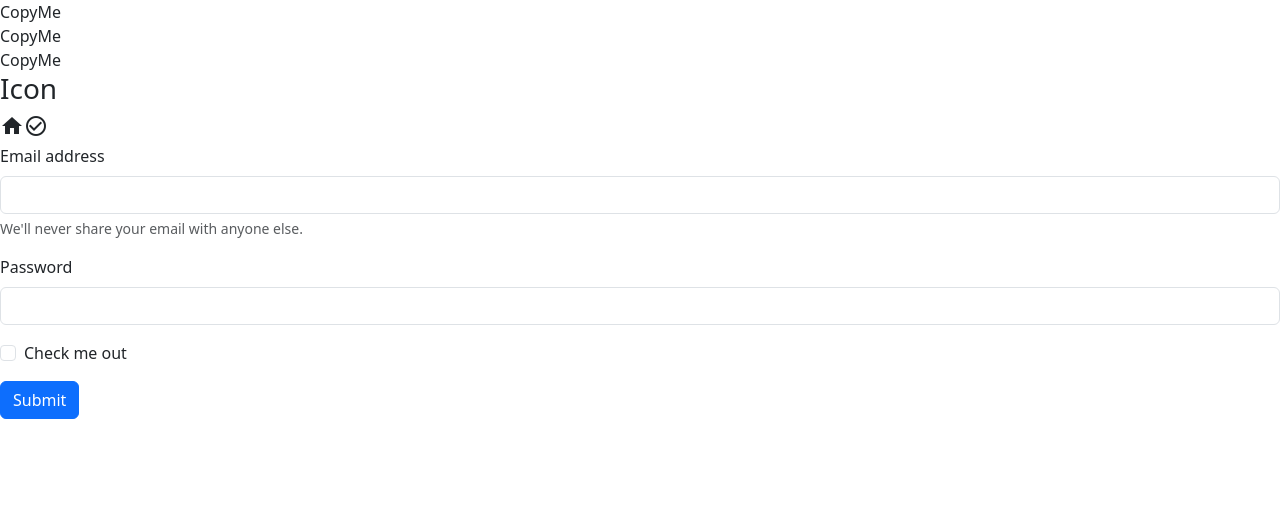
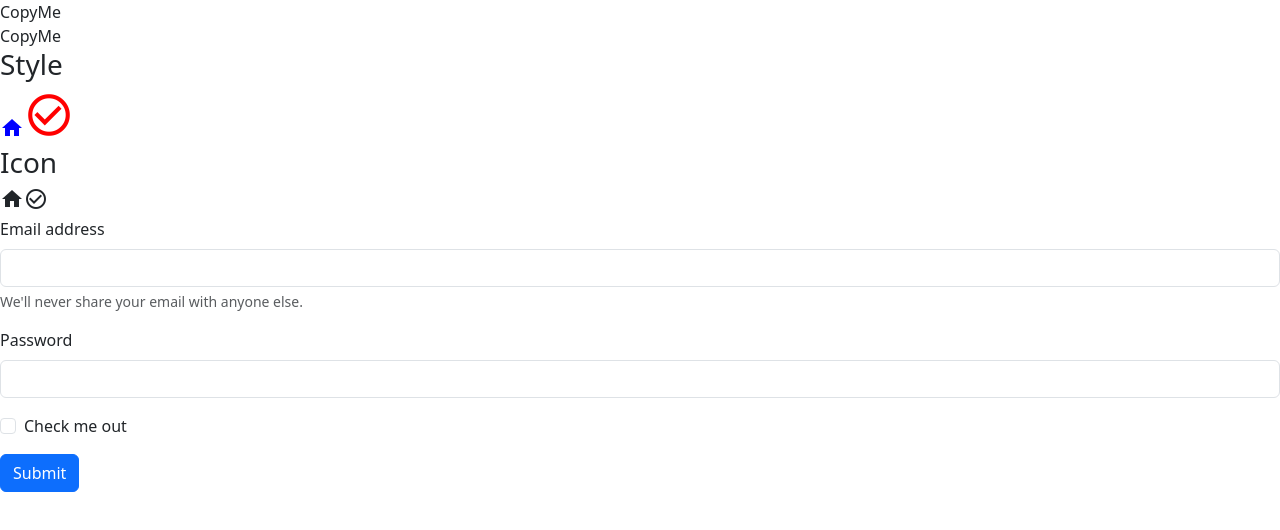
Before and after one commit to y55mun/rcp, a React (Create React App) app in the folder ch03/ch03_1/: page / in a window 1280 px wide. Shown: the top 530 px of the page. Built offline with nearby package versions, Linux system fonts and the light colour scheme.

Commit message:
스타일 객체 설정

```diff
--- a/ch03/ch03_1/src/pages/Style.tsx
+++ b/ch03/ch03_1/src/pages/Style.tsx
@@ -1,3 +1,13 @@
-export default function CopyMe() {
-  return <div>CopyMe</div>
+export default function Style() {
+  return (
+    <div>
+      <h3>Style</h3>
+      <span className="material-icons" style={{color: 'blue'}}>
+        home
+      </span>
+      <span className="material-icons" style={{fontSize: '50px', color: 'red'}}>
+        check_circle_outline
+      </span>
+    </div>
+  )
 }
```
